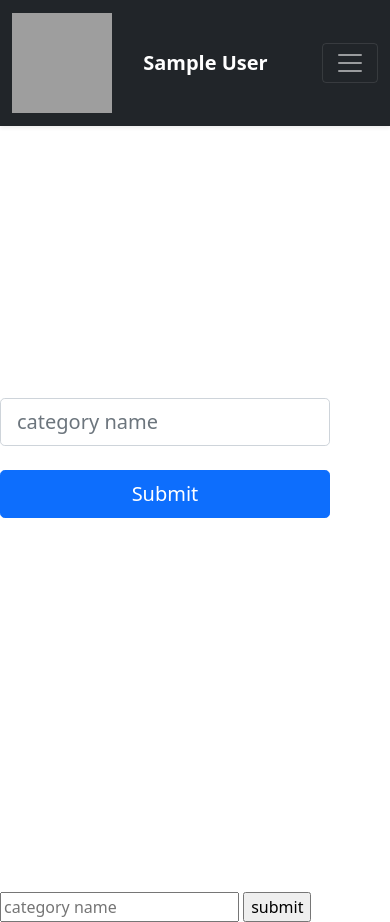
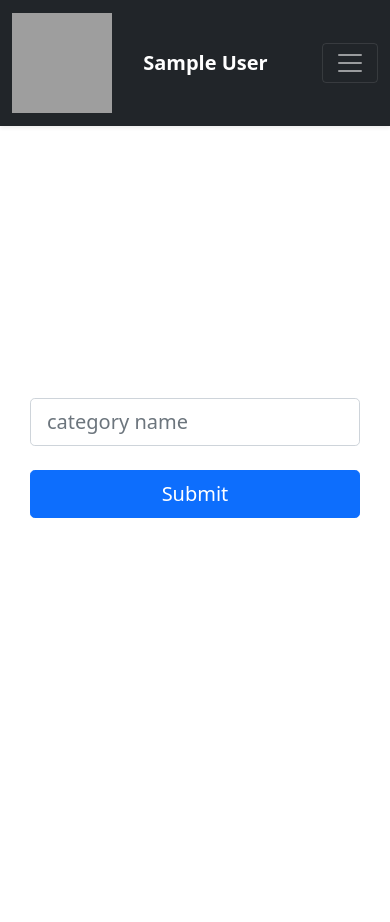
Before and after one commit to michalzolyniak/photo_gallery, a Flask app: page /add_category in a window 390 px wide. After the commit the page ends 518 px from the top, so only its background shows below. Run offline with Flask 2, Linux system fonts and the light colour scheme; the visitor is signed in with stand-in values (Sample User, id 1); data comes from the database, SQL or seed files in the repository; data that the repository does not hold is empty; some libraries are stand-ins or nearby versions; grey boxes are pictures that could not be loaded.

Commit message:
mobile divice look ready

```diff
--- a/models/gallery/templates/add_category.html
+++ b/models/gallery/templates/add_category.html
@@ -1,7 +1,7 @@
 {% extends 'base.html' %}
 {% block content %}
-       <div class="d-flex justify-content-md-center align-items-center vh-100">
-            <div class="col-sm-2">
+       <div class="d-flex justify-content-center align-items-center vh-100">
+            <div class="col-sm-6 col-md-6 col-lg-2">
                 <form method="post" enctype="multipart/form-data">
                     <input type="text" class="form-control form-control-lg" id="category" name="category" placeholder="category name" {% if category %} value={{category}} {% endif %}>
                     <div>
@@ -26,8 +26,5 @@
                 {% endwith %}
             </div>
         </div>
-        <input name="category" placeholder="category name" {% if category %} value={{category}} {% endif %}/>
-        <input type="submit" value="submit"/>
     </form>
-
 {% endblock %}
--- a/models/gallery/templates/add_photo.html
+++ b/models/gallery/templates/add_photo.html
@@ -1,8 +1,8 @@
 {% extends 'base.html' %}
 {% block content %}
     <form method="post" enctype="multipart/form-data">
-        <div class="d-flex justify-content-md-center align-items-center vh-100">
-            <div class="col-sm-2">
+        <div class="d-flex justify-content-center align-items-center vh-100">
+            <div class="col-sm-6 col-md-6 col-lg-3">
                 <input name="title" placeholder="title" class="form-control form-control-lg" {% if title %} value={{title}} {% endif %}/>
                 <div>
                     {% for error in form.title.errors %}
--- a/models/gallery/templates/gallery.html
+++ b/models/gallery/templates/gallery.html
@@ -30,7 +30,7 @@
                         {% for list_data in value %}
                             <div class="col">
                               <div class="card shadow-sm h-100">
-                                <img src="{{url_for('gl.uploaded', filename=list_data[0])}}" height="200" width="420">
+                                <img src="{{url_for('gl.uploaded', filename=list_data[0])}}" height="200">
                                 <div class="card-body">
                                   <p class="card-text">{{list_data[1]}}</p>
                                   <div class="d-flex justify-content-between align-items-center">
@@ -49,7 +49,7 @@
                       {% else %}
                         <div class="col">
                             <div class="card shadow-sm h-100">
-                                <img src="{{url_for('gl.uploaded', filename=value[0])}}" height="200" width="420">
+                                <img src="{{url_for('gl.uploaded', filename=value[0])}}" height="150">
                                 <div class="card-body">
                                   <p class="card-text">{{value[1]}}</p>
                                   <div class="d-flex justify-content-between align-items-center">
--- a/models/login/login_routes.py
+++ b/models/login/login_routes.py
@@ -43,7 +43,7 @@ def user_settings():
 @lg.route('/change_password', methods=('GET', 'POST'))
 def change_password():
     name = User.current().name
-    form = NewPasswordValidation(flask.request.form)
+    form = NewPasswordValidation(CombinedMultiDict((flask.request.files, flask.request.form)))
     if flask.request.method == 'POST' and form.validate():
         password = flask.request.form.get('new_password')
         # user_to_update = User.query.filter_by(username=name).first()
--- a/models/login/templates/login.html
+++ b/models/login/templates/login.html
@@ -1,7 +1,7 @@
 {% extends 'base.html' %}
 {% block content %}
-       <div class="d-flex justify-content-md-c enter align-items-center vh-100">
-            <div class="col-sm-2">
+       <div class="d-flex justify-content-center align-items-center vh-100">
+            <div class="col-sm-6 col-md-6 col-lg-2">
                 <form method="post" enctype="multipart/form-data">
                     <h2 >Login:</h2>
                     <br>
--- a/models/login/templates/register.html
+++ b/models/login/templates/register.html
@@ -2,8 +2,8 @@
 {% block title %} Rejestracja {%endblock%}
 {% block content %}
      <form method="post" enctype="multipart/form-data">
-        <div class="d-flex justify-content-md-center align-items-center vh-100">
-            <div class="col-sm-2">
+        <div class="d-flex justify-content-center align-items-center vh-100">
+            <div class="col-sm-6 col-md-6 col-lg-3">
                 <h2 >Register:</h2>
                 <br>
                 <input class="form-control form-control-lg" name="name" placeholder="user name" {% if name %} value={{name}} {% endif %}/>
--- a/models/login/templates/user_settings.html
+++ b/models/login/templates/user_settings.html
@@ -1,7 +1,7 @@
 {% extends 'base.html' %}
 {% block content %}
-    <div class="d-flex justify-content-md-center align-items-center vh-100">
-              <div class="col-sm-2">
+    <div class="d-flex justify-content-center align-items-center vh-100">
+              <div class="col-sm-6 col-md-6 col-lg-2">
                     <h2 >Settings:</h2>
                     <br>
                     <div class="container">
```
Also changed, not shown: static/styles/basic/basic.css (line endings or trailing spaces).
